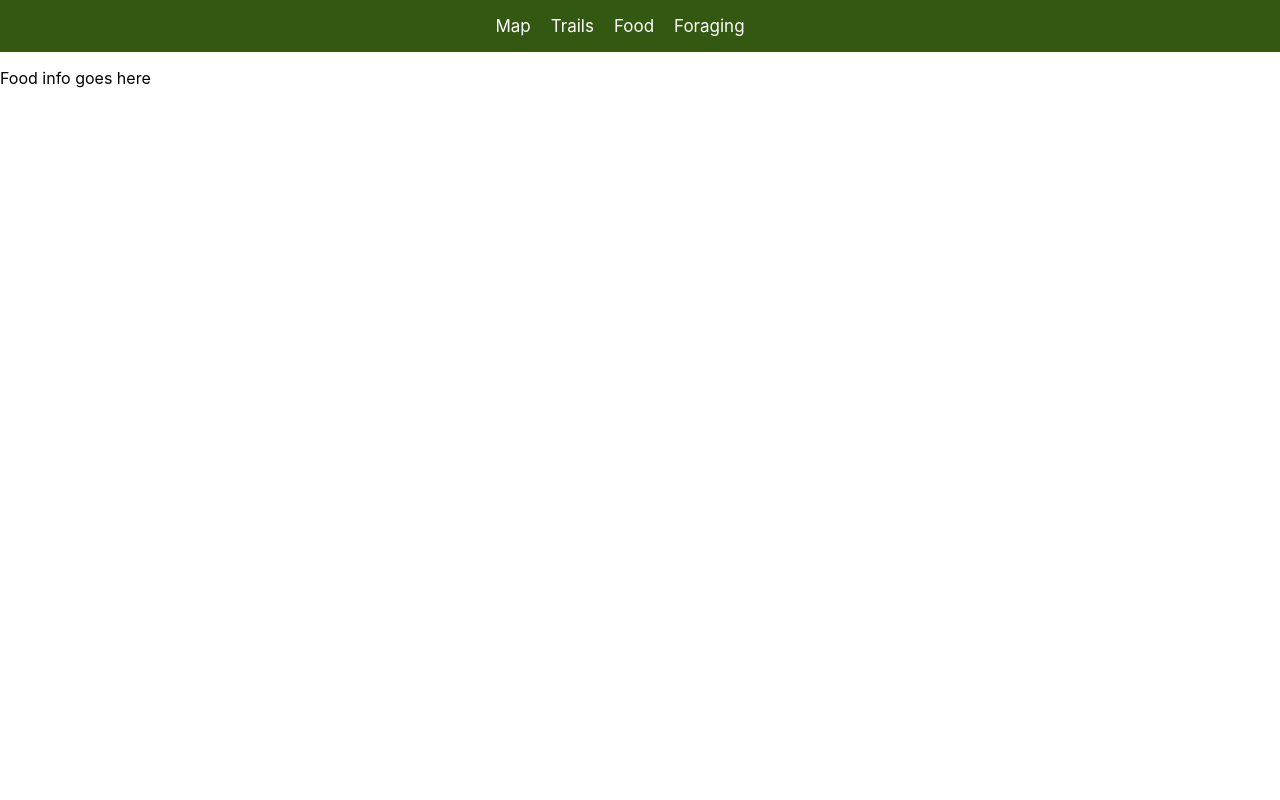
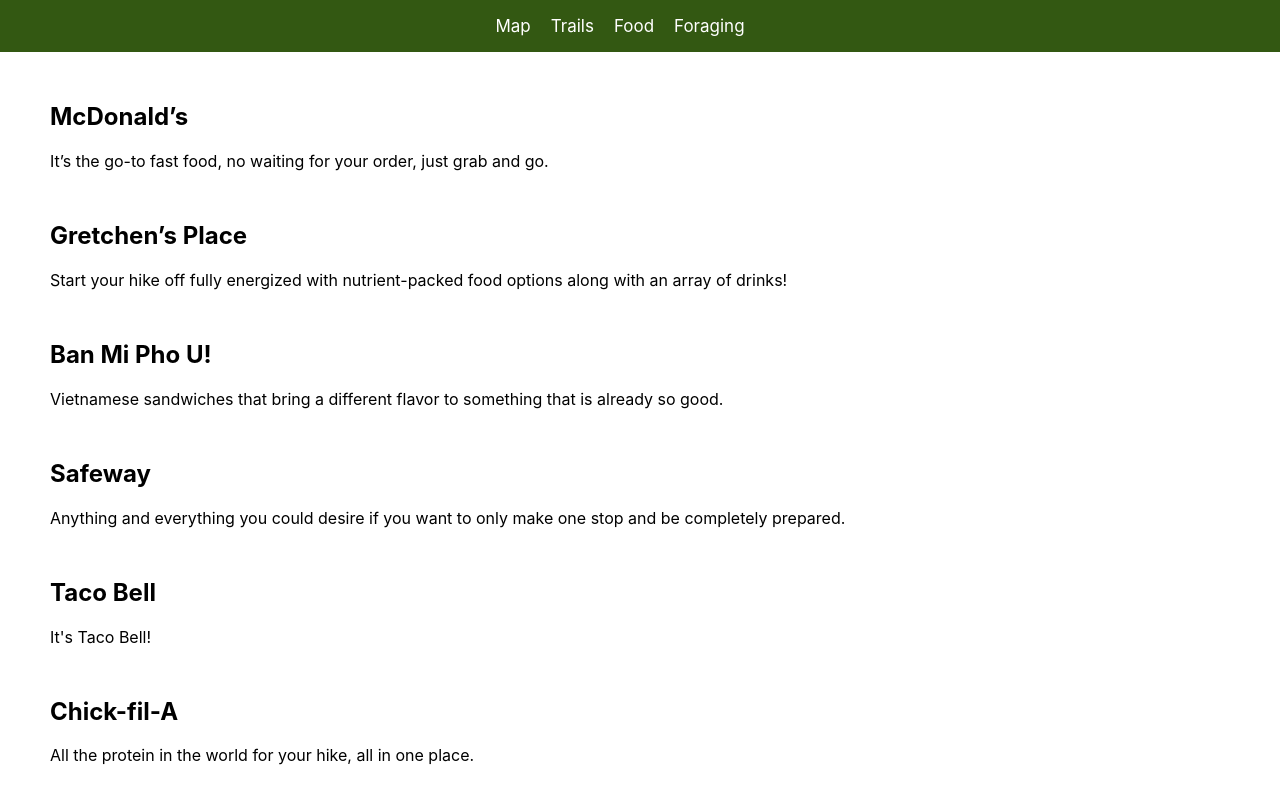
Before and after one commit to joshuaenoch/TrailMagic, a React (Create React App) app: page /food in a window 1280 px wide. Shown: the top 800 px of the page. Built offline with nearby package versions, Linux system fonts and the light colour scheme.

Commit message:
food list

```diff
--- a/src/components/Food.js
+++ b/src/components/Food.js
@@ -1,10 +1,18 @@
 import React from "react"
 import '../style.css';
+import restaurants from './Restaurants.js';
 
 export default function Food() {
     return (
         <div>
-            <p>Food info goes here</p>
+            <ul>
+                {restaurants.map((restaurant, index) => (
+                <li key={index} style={{ marginTop: "50px", marginLeft: "50px" }}>
+                    <h2>{restaurant.name}</h2>
+                    <p>{restaurant.description}</p>
+                </li>
+                ))};
+            </ul>
         </div>
     )
 }
--- a/src/components/Map.js
+++ b/src/components/Map.js
@@ -24,7 +24,7 @@
       <div className = "welcome">
         <div>
           <p>Welcome to Trail Magic!</p>
-          <p> Use the map to find nearby trails and click on the pins to view ______. If you wish to view a more detailed description of the trails, check out the <a href="/list">Trails</a> page. If you wish to find something to eat before or after hiking, we have curated a list of the best nearby food spots in the Food page. If you wish to forage for your own food while hiking, check out the <a href="forage">Foraging</a> page.</p>
+          <p> Use the map to find nearby trails and click on the pins to view their names. If you wish to view a more detailed description of the trails, check out the <a href="/list">Trails</a> page. If you wish to find something to eat before or after hiking, we have curated a list of the best nearby food spots in the <a href="/food">Food</a> page. If you wish to forage for your own food while hiking, check out the <a href="/forage">Foraging</a> page.</p>
           <p>Happy hiking!</p>
         </div>
         <MapContainer center={[47.7732, -122.2054]} zoom={13} style={{ height: '100vh' }}>
--- /dev/null
+++ b/src/components/Restaurant.js
@@ -0,0 +1,9 @@
+class Restaurant {
+  constructor(name, description, type) {
+    this.name = name;
+    this.description = description;
+    this.type = type;
+  }
+}
+
+export default Restaurant;
--- /dev/null
+++ b/src/components/Restaurants.js
@@ -0,0 +1,34 @@
+import Restaurant from './Restaurant';
+
+const restaurants = [
+  new Restaurant("McDonald’s", "It’s the go-to fast food, no waiting for your order, just grab and go.", "fast food"),
+  new Restaurant("Gretchen’s Place", "Start your hike off fully energized with nutrient-packed food options along with an array of drinks!", "restaurant"),
+  new Restaurant("Ban Mi Pho U!", "Vietnamese sandwiches that bring a different flavor to something that is already so good.", "restaurant"),
+  new Restaurant("Safeway", "Anything and everything you could desire if you want to only make one stop and be completely prepared.", "store"),
+  new Restaurant("Taco Bell", "It's Taco Bell!", "fast food"),
+  new Restaurant("Chick-fil-A", "All the protein in the world for your hike, all in one place.", "fast food"),
+  new Restaurant("Mamma Melina Ristorante & Pizzeria", "Dine in before going out.", "restaurant"),
+  new Restaurant("QFC", "Every single nutritionally sufficient food item that you could think of.", "store"),
+  new Restaurant("Ranch Drive-in", "Eat a big burger before going on a big hike.", "fast food"),
+  new Restaurant("Sushi Zone", "Sushi and much more, all on a belt for you to grab!", "restaurant"),
+  new Restaurant("Dairy Queen", "Start a hot day off with something cool, many different flavors of ice cream along with burgers if you're that hungry.", "fast food"),
+  new Restaurant("Samburna Indian", "Multiple dishes that incorporate spices, vegetables, and different sources of protein, perfect for a pre-hike meal.", "restaurant"),
+  new Restaurant("Tipsy Cow", "Large burgers that definitely check off protein from the daily nutrition checklist.", "restaurant"),
+  new Restaurant("Target", "Late grocery shopping for the hike along with a bite to eat as well.", "store"),
+  new Restaurant("Afghan Choopan", "Traditional food incorporating spices into a diverse array of dishes that are good for both the body and to taste.", "restaurant"),
+  new Restaurant("Yakima Fruit Market & Nursery", "Stock up on fruits right next to the trailhead of Blyth Park Trail.", "store"),
+  new Restaurant("Stack 571 Burger", "Filling burgers along with an array of American food that translates to calories which the hike will burn off.", "fast food"),
+  new Restaurant("Red Robin Gourmet", "The classic dine-in restaurant with a wide selection of foods that will have you ready for the Greenbrier Trail.", "restaurant"),
+  new Restaurant("Woodinville Cafe", "Start your day off with a coffee to power up your hike.", "restaurant"),
+  new Restaurant("Wendy’s", "A quick meal with burgers that are extremely high in protein.", "fast food"),
+  new Restaurant("Vons 1000 Spirits", "Wide variety of American food with an Italian twist.", "restaurant"),
+  new Restaurant("Vivi Pizzeria", "Sit down and eat pizza… it's okay to be lazy since you're gonna be hiking right after.", "restaurant"),
+  new Restaurant("Shell", "Grab a snack for yourself and your car before enjoying a nice hike.", "store"),
+  new Restaurant("522 Brew", "Coffee that's conveniently right off of 522, and right next to the Trailhead. No detours just to quench the caffeine addiction.", "store"),
+  new Restaurant("Maltby Pizza & Pasta", "An old school vibe to pizza and pasta, right off the Paradise Valley loop.", "restaurant"),
+  new Restaurant("Grounds Coffee Co.", "A perfect last-minute coffee right before exploring the Saint Edward State Park.", "store"),
+  new Restaurant("The Guest House", "Finish a long day of hiking with a bar and grill with a healthier twist to food.", "restaurant")
+];
+
+
+export default restaurants;
--- a/src/style.css
+++ b/src/style.css
@@ -82,7 +82,7 @@
     max-width: 600px;
     margin: 0 auto;
     padding: 40px;
-    background-color: rgba(255, 255, 255, 0.8);
+    background-color: rgba(255, 255, 255, 0.9);
 }
 
 .list-intro {
@@ -113,6 +113,7 @@
     width: 100%;
     height: 100%;
     border: none;
+    margin-top: -20px;
 }
 
 .forage-container{
```
